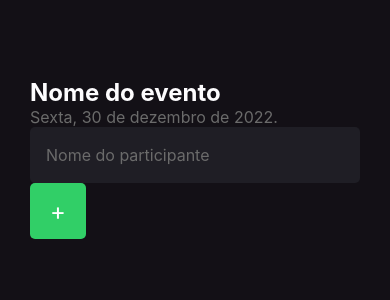
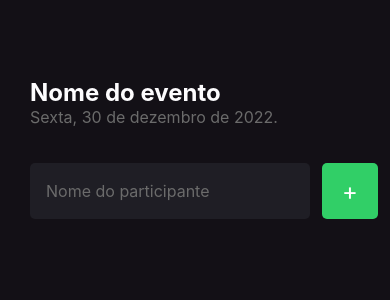
Before and after one commit to Ruteski/ImHere, a React Native app: screen / in a window 390 px wide. Shown: the top 300 px of the page. Built offline with nearby package versions, Linux system fonts and the light colour scheme.

Commit message:
criado o form

```diff
--- a/src/screens/Home/index.tsx
+++ b/src/screens/Home/index.tsx
@@ -17,6 +17,7 @@ export default function Home(){
             Sexta, 30 de dezembro de 2022.
          </Text>
 
+         <View style={styles.form}>
             <TextInput
                style={styles.input}
                placeholder="Nome do participante"
@@ -32,5 +33,6 @@ export default function Home(){
                </Text>
             </TouchableOpacity>
          </View>
+      </View>
    )
 }
--- a/src/screens/Home/styles.ts
+++ b/src/screens/Home/styles.ts
@@ -20,12 +20,14 @@ export const styles = StyleSheet.create({
    },
 
    input: {
+      flex: 1,
       height: 56,
       backgroundColor: '#1f1e25',
       borderRadius: 5,
       color: '#fdfcfe',
       padding: 16,
-      fontSize: 16
+      fontSize: 16,
+      marginRight: 12
    },
 
    button: {
@@ -40,5 +42,12 @@ export const styles = StyleSheet.create({
    buttonText: {
       color: '#fff',
       fontSize: 24
+   },
+
+   form: {
+      width: '100%',
+      flexDirection: 'row',
+      marginTop: 36,
+      marginBottom: 42
    }
 })
```
Lines whose indentation alone changed are shown as unchanged.
